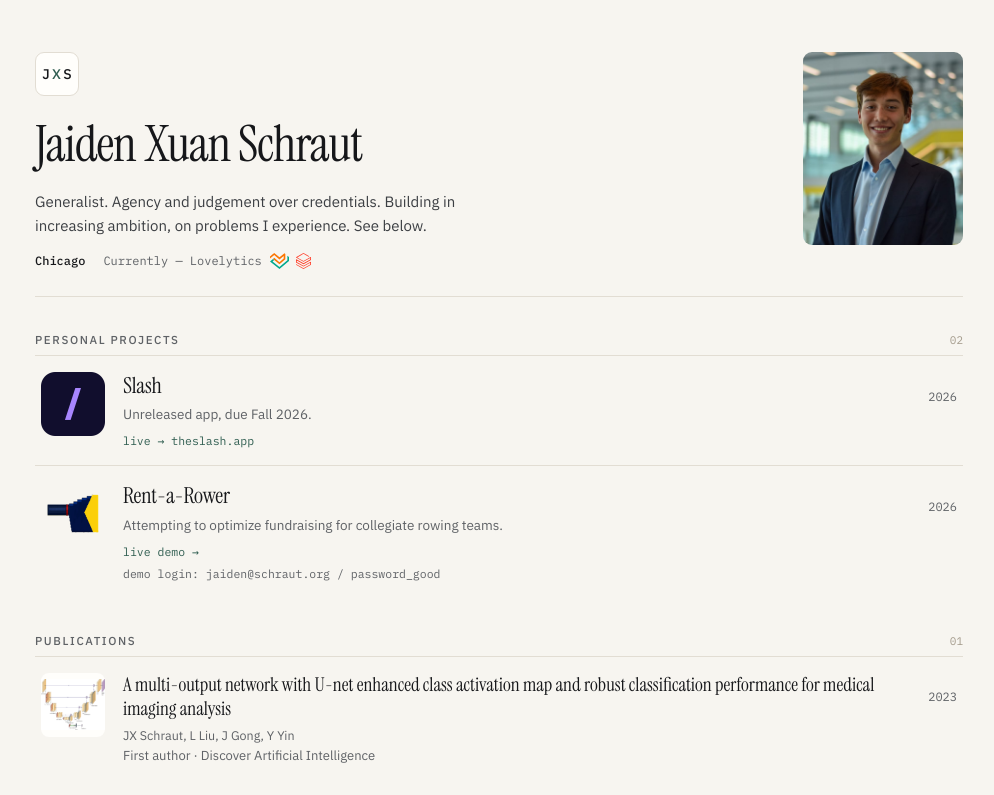
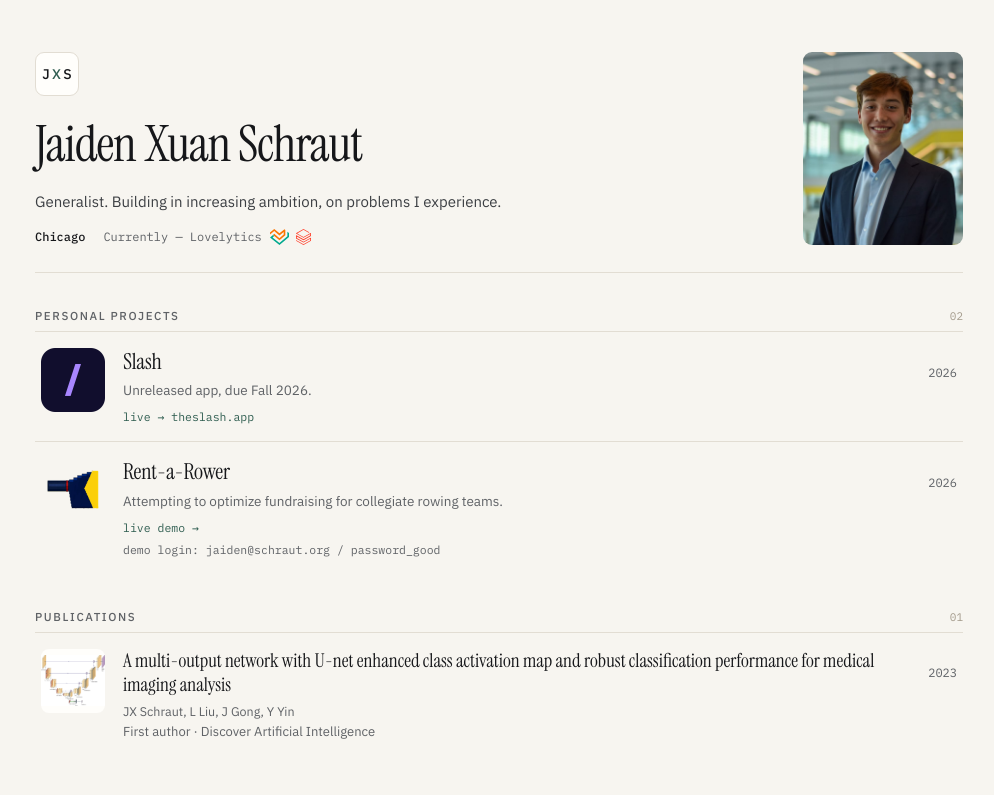
Before and after one commit to JXS2/jaidenschraut, a Next.js app: page / in a window 1280 px wide. Shown: the top 795 px of the page, without its empty margins (141-1135 px from the left). Built offline with nearby package versions, Linux system fonts and the light colour scheme.

Commit message:
Let the intro say less (#24)
Drops "Agency and judgement over credentials." and the trailing "See below." from the hero subheader, leaving the two sentences the owner kept.

```diff
--- a/app/page.tsx
+++ b/app/page.tsx
@@ -7,7 +7,7 @@ const LINKEDIN_URL = "https://www.linkedin.com/in/jxschraut/";
 const EMAIL = "x.schraut@gmail.com";
 
 const INTRO =
-  "Generalist. Agency and judgement over credentials. Building in increasing ambition, on problems I experience. See below.";
+  "Generalist. Building in increasing ambition, on problems I experience.";
 
 /**
  * A company mark that sits on a meta entry's own line. Far too small for the
```
